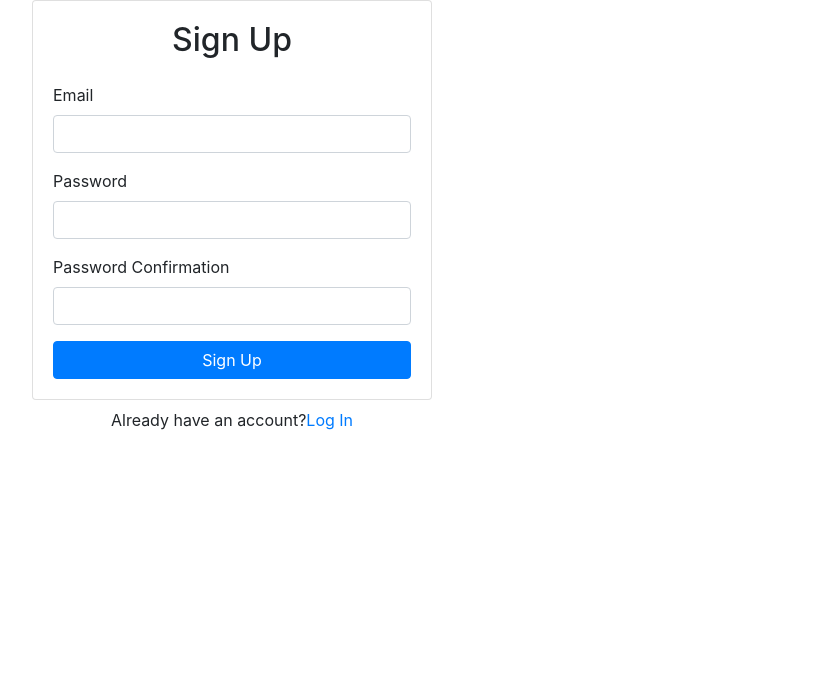
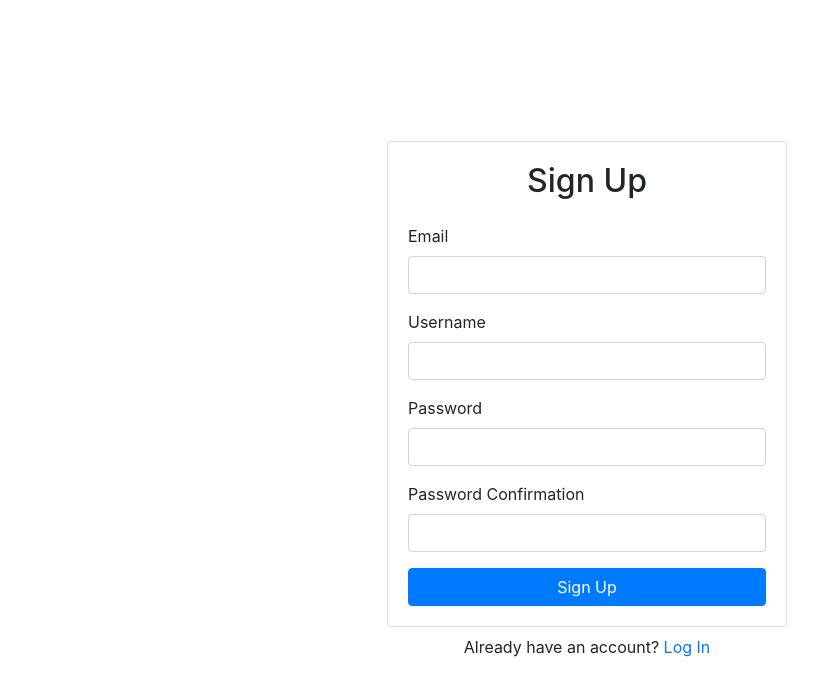
Before and after one commit to acm-projects/Collector, a React (Create React App) app: page /signup in a window 1280 px wide. Shown: the top 696 px of the page, without its empty margins (53-871 px from the left). Built offline with nearby package versions, Linux system fonts and the light colour scheme; no server answers.

Commit message:
Added username functionality

```diff
--- a/package.json
+++ b/package.json
@@ -3,6 +3,7 @@
   "version": "0.1.0",
   "private": true,
   "dependencies": {
+    "@material-ui/core": "^4.11.3",
     "@testing-library/jest-dom": "^5.11.9",
     "@testing-library/react": "^11.2.5",
     "@testing-library/user-event": "^12.7.3",
--- a/src/components/App.js
+++ b/src/components/App.js
@@ -11,11 +11,12 @@ import {BrowserRouter as Router,Switch,Route} from "react-router-dom"
 import Dashboard from "./Dashboard"
 import Login from "./Login"
 import PrivateRoute from "./PrivateRoute"
+import Homepage from "./Homepage"
 
 function App() {
   return (
 
-    <Container className="d=flex align-items-center justify-content-center" style={{minHeight:"100vh"}}>
+    <Container className="d-flex align-items-center justify-content-center" style={{minHeight:"100vh"}}>
      <div className="w-100" style={{maxWidth:"400px"}}>
        <Router>
        <AuthProvider>
--- a/src/components/Dashboard.js
+++ b/src/components/Dashboard.js
@@ -13,7 +13,7 @@ export default function Dashboard() {
 
         try{
             await logout()
-            history.pushState('/login')
+            history.push('/login')
         }catch{
             setError('Failed to log out')
         }
@@ -25,6 +25,8 @@ export default function Dashboard() {
                 <h2 className="text-center mb-4">Profile</h2>
                     {error && <Alert variant="danger">{error}</Alert>}
                     <strong>Email: </strong>{currentUser.email}
+
+                    <strong>Username: </strong>{currentUser.displayName}
                     <Link to="/update-profile" className="btn btn-primary w-100 m-3">Update Profile</Link>
                 </Card.Body>
             </Card>
--- /dev/null
+++ b/src/components/Homepage.js
@@ -0,0 +1,9 @@
+import React from 'react'
+
+export default function Homepage() {
+    return (
+        <div>
+            This is the home page
+        </div>
+    )
+}
--- a/src/components/Login.js
+++ b/src/components/Login.js
@@ -18,7 +18,7 @@ export default function Login() {
             setError("")
             setLoading(true)
             await login(emailRef.current.value,passwordRef.current.value)
-            history.push("/")
+            history.pushState("/")
         }catch{
             setError('Failed to sign in')
         }
--- a/src/components/Signup.js
+++ b/src/components/Signup.js
@@ -2,10 +2,12 @@ import React , {useRef,useState} from "react"
 import { Form,Button,Card,Alert} from "react-bootstrap"
 import {useAuth} from '../contexts/AuthContext'
 import {Link} from "react-router-dom"
+
 export default function Signup() {
     const emailRef=useRef()
     const passwordRef=useRef()
     const passwordConfirmRef=useRef()
+    const usernameRef = useRef()
     const {signup}=useAuth()
     const [error,setError]=useState('')
     const [loading,setLoading]=useState(false)
@@ -19,7 +21,7 @@ export default function Signup() {
         try{
             setError("")
             setLoading(true)
-            await signup(emailRef.current.value,passwordRef.current.value)
+            await signup(emailRef.current.value,passwordRef.current.value, usernameRef.current.value)
         }catch{
             setError('Failed to create an account')
         }
@@ -37,6 +39,10 @@ export default function Signup() {
                         <Form.Label>Email</Form.Label>
                         <Form.Control type="email" ref={emailRef} required/>
                     </Form.Group>
+                    <Form.Group id="username">
+                        <Form.Label>Username</Form.Label>
+                        <Form.Control type="username" ref={usernameRef} required/>
+                    </Form.Group>
                     <Form.Group id="password">
                         <Form.Label>Password</Form.Label>
                         <Form.Control type="password" ref={passwordRef} required/>
@@ -50,7 +56,7 @@ export default function Signup() {
                 </Card.Body>
             </Card>
                 <div className="w-100 text-center mt-2">
-                Already have an account?<Link to="/login">Log In</Link>
+                    Already have an account?<Link to="/login"> Log In</Link>
                 </div>
         </>
     )
--- a/src/contexts/AuthContext.js
+++ b/src/contexts/AuthContext.js
@@ -11,11 +11,19 @@ export function AuthProvider({children}) {
     const[currentUser,setCurrentUser]=useState()
     const[loading,setLoading]=useState(true)
 
-    function signup(email,password){
-        return auth.createUserWithEmailAndPassword(email,password)
+    function signup(email,password, username){
+        auth.createUserWithEmailAndPassword(email,password)
+        .then(function(result) {
+            return result.user.updateProfile({
+                displayName: username
+            })
+        }).catch(function(error) {
+            console.log(error);
+        })
     }
 
     function login(email,password){
+        console.log(auth.signInWithEmailAndPassword(email,password));
         return auth.signInWithEmailAndPassword(email,password)
     }
 
@@ -30,6 +38,7 @@ export function AuthProvider({children}) {
     const value ={
         currentUser,
         login,
+        //updateUsername,
         signup
     }
     return (
```
Also changed, not shown: 1 other file (tests, documents, lock files or other folders). Lines whose indentation alone changed are shown as unchanged.
